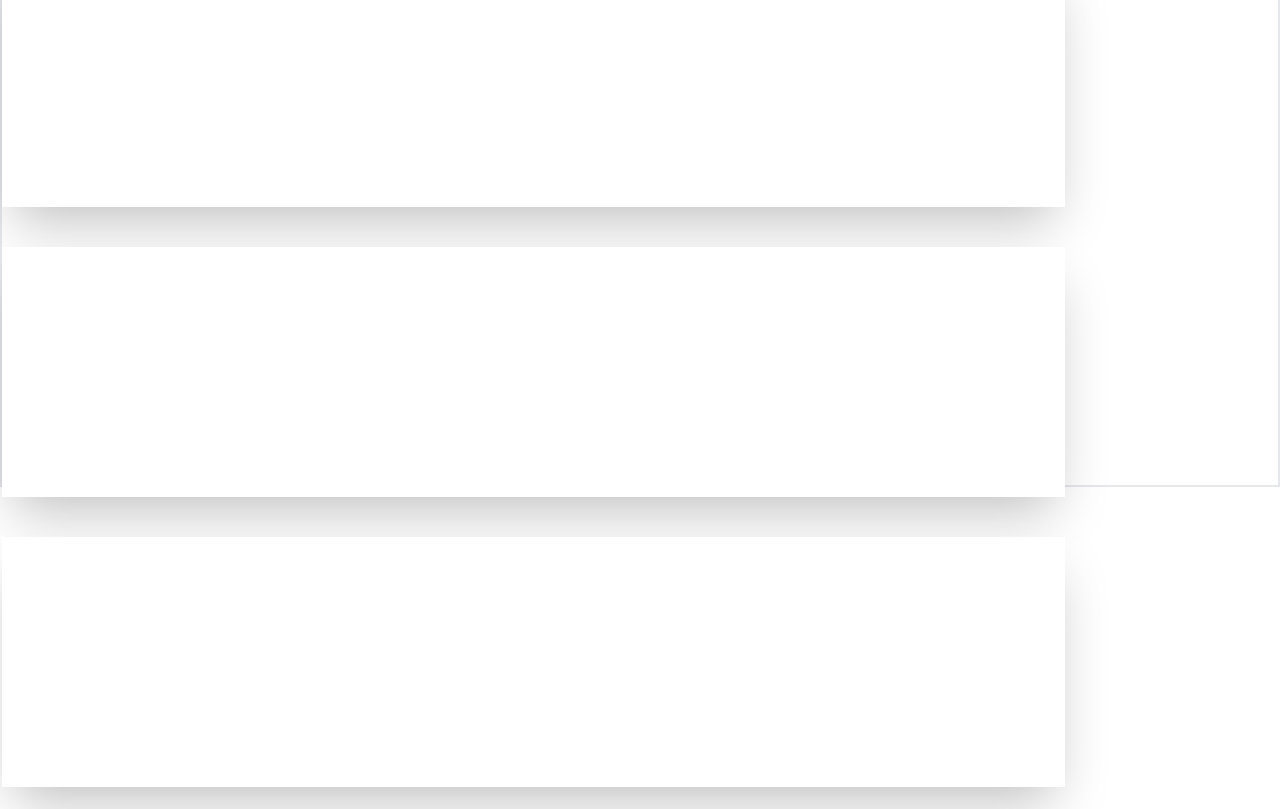
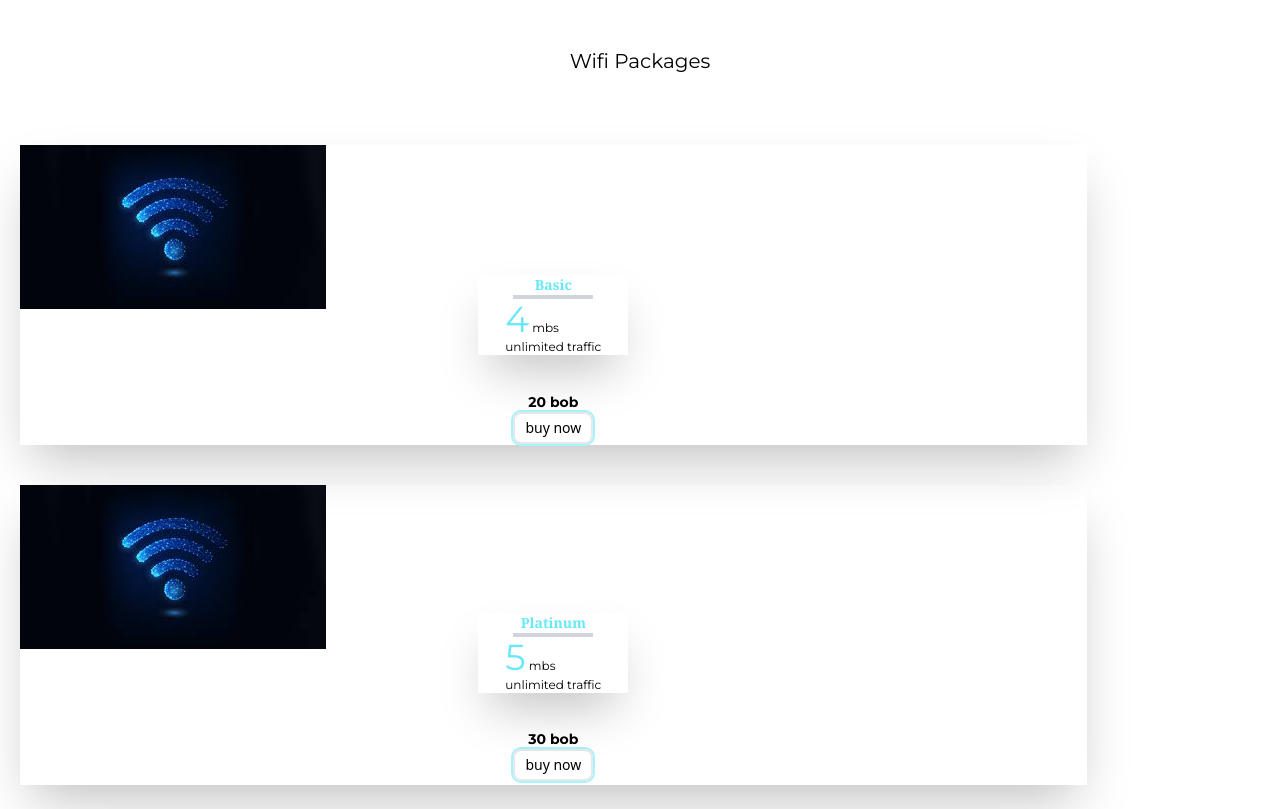
Before and after one commit to malcomowilla/captive-portal, a React (Vite) app: page / in a window 1280 px wide. Shown: the part 571-1380 px from the top of the page. Built offline with nearby package versions, Linux system fonts and the light colour scheme; what @shrutibalasa/tailwind-grid-auto-fit would draw is missing.

Commit message:
done with implementing the ui and intergrating with mybackend rails mpesa api

```diff
--- a/src/App.jsx
+++ b/src/App.jsx
@@ -1,10 +1,50 @@
 
 import {HomePage, WifiPackages} from '../src/constants/index'
+import { useState, useRef, useEffect } from 'react'
+
+function App() {
+const [form, setForm] = useState(false)
+const [amount, setAmount] = useState('')
+const [phoneNumber, setPhoneNUmber] = useState('')
+const [error, setError] = useState(null)
+const [loading, setLoading] = useState(false)
+
+const formData = {amount:amount,  phone_number:phoneNumber}
+console.log(formData)
+
+const handleSubmit = async (e)=> {
+  e.preventDefault()
+  try {
+    let res = await fetch('http://localhost:3000/stk_push', {
+      method: 'POST',
+      headers:{
+        "Content-Type": "application/json"
+      },
+      body: JSON.stringify(formData)
+
+    })
+
+    let data = await res.json()
+if (res.status === 200) {
+  setError(null)
+  console.log(data)
+} else {
+  setError('Something went wrong please try again')
+}
+  } catch (error) {
+    setError('An error occured please try again')
+
+    console.log(error)
+  }
+}
+useEffect(()=> {
+
+}, [amount], [phoneNumber] [form])
 
 
 
 
-function App() {
+
 
   return (
 <main>
@@ -12,9 +52,9 @@ function App() {
   <HomePage/>
 </section>
 
-<section>
-<WifiPackages/>
-
+<section className='translate-y-[190px]'>
+<WifiPackages form={form} setForm={setForm}  useRef={useRef}  amount={amount} setAmount={setAmount}  phoneNumber={phoneNumber}  setPhoneNUmber={setPhoneNUmber}
+  handleSubmit={handleSubmit}/>
 </section>
 </main>
   )
--- /dev/null
+++ b/src/components/Form.jsx
@@ -0,0 +1,24 @@
+
+const Form = ({form, setForm, amount, setAmount , phoneNumber,  setPhoneNUmber, handleSubmit}) => {
+
+  return (
+
+
+    <div className="w-[500px]  aspect-[10/5] m-auto relative max-sm:top-[200px]
+     shadow-2xl items-center grid justify-center  bg-gray-400 max-sm:translate-x-[-15px]  rounded-2xl opacity-80">
+        <p className="translate-x-[40px] font-montserrat tracking-widest">Pay with <span className="text-green-400 font-bold">Mpesa</span></p>
+        <form className="flex flex-col  justify-center items-center " onSubmit={handleSubmit}>
+<label >Phone Number</label>
+<input type="text" className="border-2 w-fit rounded-2xl outline-none"   name="phone_number" value={phoneNumber} onChange={(e)=> setPhoneNUmber(e.target.value)}/><br /><br />
+<label >Amount</label>
+<input type="number" className="border-2 w-fit  rounded-2xl translate-y-[-5px] outline-none" value={amount} onChange={(e)=> setAmount(e.target.value)} />
+<button type="submit" className="border-4 ring-2 ring-green-600 w-fit text-xs bg-gray-200 rounded-2xl "  >Pay Now</button>
+<button className="" onClick={()=> setForm(!form)} >x</button>
+        </form>
+    </div>
+  )
+
+
+}
+
+export default Form
--- a/src/components/WifiPackageCards.jsx
+++ b/src/components/WifiPackageCards.jsx
@@ -1,19 +1,143 @@
 
-const WifiPackageCards = () => {
-  return (
-    <div className="w-full h-96 grid grid-auto-fit gap-10 mt-[70px]" >
+import {wifiImage} from '../constants/image'
 
-        <div className="shadow-2xl bg-white w-5/6 h-[250px] " ></div>
-        <div className="shadow-2xl bg-white w-5/6 h-[250px]" ></div>
-        <div className="shadow-2xl bg-white w-5/6 h-[250px]" ></div>
-        <div className="shadow-2xl bg-white w-5/6 h-[250px]" ></div>
-        <div className="shadow-2xl bg-white w-5/6 h-[250px]" ></div>
+import Form from './Form'
+
+
+
+const WifiPackageCards = ({form, setForm, amount, setAmount , phoneNumber,  setPhoneNUmber, handleSubmit }) => {
+
+
+
+  const handleForm = ()=> {
+    setForm(!form)
+
+
+
+    // sectionElement.current.classList.toggle('opacity-0')
+    // sectionElement.current.classList.toggle('translate-y-[500px]');
 
 
 
 
+  }
+  return (
+
+    <div className="w-full h-96 grid grid-auto-fit  gap-10 mt-[70px] translate-x-5 " >
+
+
+
+     <div className="shadow-2xl w-5/6 h-[300px] grid grid-auto-fit " >
+
+<img src={wifiImage} alt='networ-image' className=' object-contain max-sm:w-full ' />
+
+<div className='  max-sm:translate-y-[-50px]  shadow-2xl bg-white w-[150px] h-20 flex flex-col justify-center items-center relative z-40 bottom-9 m-auto '>
+
+<h1 className='text-sm text-cyan-300 font-serif font-bold'>Basic</h1>
+<hr className='border-2 w-20 mx-auto border-gray-300'/>
+<p className='text-xs font-montserrat'> <span className='text-4xl text-cyan-300'>4</span> mbs  <br />unlimited traffic</p>
+</div>
+<p className='  max-sm:translate-y-[-50px]  text-sm w-auto m-auto font-montserrat font-semibold hover:text-xl'>20 bob</p>
+<button className={` max-sm:translate-y-[-40px]   border-2 w-[80px] h-8 text-sm mx-auto rounded-lg ring-cyan-200 ring-2 hover:ring-black
+
+
+
+` } onClick={handleForm}>buy now</button>
+
         </div>
+
+
+
+
+
+
+
+
+
+
+        <div className="shadow-2xl    w-5/6 h-[300px]" >
+
+        <img src={wifiImage} alt='networ-image' className='mix-blend-multiply object-contain max-sm:w-full' />
+
+<div className=' max-sm:translate-y-[-50px]    shadow-2xl bg-white w-[150px] h-20 flex flex-col justify-center items-center relative z-40 bottom-9 m-auto '>
+
+<h1 className='text-sm text-cyan-300 font-serif font-bold'>Platinum</h1>
+<hr className='border-2 w-20 mx-auto border-gray-300'/>
+<p className='text-xs font-montserrat'> <span className='text-4xl text-cyan-300'>5</span> mbs  <br />unlimited traffic</p>
+
+</div >
+
+
+<div className='w-full flex justify-center'>
+
+<p className='   max-sm:translate-y-[-50px]  text-sm w-auto  font-montserrat font-semibold hover:text-xl'>30 bob</p>
+
+
+</div>
+
+<div className='w-full flex '>
+
+  <button className='  max-sm:translate-y-[-40px]   border-2 w-[80px] h-8 text-sm mx-auto rounded-lg ring-cyan-200 ring-2 hover:ring-black' onClick={handleForm}>buy now</button>
+</div>
+
+        </div>
+
+
+
+
+
+
+        <div className="shadow-2xl bg-white w-5/6 h-[300px]" >
+
+
+
+
+        <img src={wifiImage} alt='networ-image' className='mix-blend-multiply object-contain max-sm: w-full' />
+
+<div className=' max-sm:translate-y-[-50px]   shadow-2xl bg-white w-[150px] h-20 flex flex-col justify-center items-center relative z-40 bottom-9 m-auto '>
+
+<h1 className='text-sm text-cyan-300 font-serif font-bold'>Premium</h1>
+<hr className='border-2 w-20 mx-auto border-gray-300'/>
+<p className='    text-xs font-montserrat'> <span className='text-4xl text-cyan-300'>10</span> mbs  <br />unlimited traffic</p>
+</div>
+
+<div className='w-full flex justify-center'>
+
+<p className=' max-sm:translate-y-[-50px] text-sm w-auto  font-montserrat font-semibold hover:text-xl'>50 bob</p>
+
+
+</div>
+<div className='w-full flex '>
+  <button className=' max-sm:translate-y-[-40px]  border-2 w-[80px] h-8 text-sm mx-auto rounded-lg ring-cyan-200 ring-2 hover:ring-black'  onClick={handleForm}>buy now</button>
+</div>
+
+
+        </div>
+
+      {/* <section
+ className='w-screen  border-4 backdrop-blur-md relative bottom-[400px]  grid grid-auto-fit z-50 h-[500px] translate-x-[-13px]
+  '
+
+      >
+      {form && <Form  form={form} setForm={setForm}/>}
+      </section>
+       */}
+
+
+{form && (
+        <>
+          <div className="fixed translate-x-[-15px] max-sm:absolute max-sm:h-screen  inset-0 h-screen bg-black bg-opacity-50 backdrop-blur-lg z-50 grid grid-auto-fit w-screen" ></div>
+          <section className="absolute w-screen grid grid-auto-fit  top-1/2 left-1/2 transform -translate-x-1/2 -translate-y-1/2 z-50">
+            <Form form={form} setForm={setForm}   amount={amount} setAmount={setAmount}  phoneNumber={phoneNumber}
+             setPhoneNUmber={setPhoneNUmber} handleSubmit={handleSubmit} />
+          </section>
+        </>
+      )}
+        </div>
+
   )
+
+
 }
 
 export default WifiPackageCards
--- a/src/constants/image.jsx
+++ b/src/constants/image.jsx
@@ -1,2 +1,4 @@
 import routerImage from '../assets/router2.jpeg'
-export {routerImage}
+import wifiImage from '../images/captive-portal.jpeg'
+
+export {routerImage, wifiImage}
--- a/src/sections/HomePage.jsx
+++ b/src/sections/HomePage.jsx
@@ -14,7 +14,7 @@ const HomePage = () => {
 <div className="bg-wifi h-96  space-x-[80px]  bg-cover bg-center filter contrast-[100%]
  bg-no-repeat  grid-auto-fit grid" >
 
-<div className="border-2 w-fit h-fit   ml-[100px] mt-[50px]">
+<div className=" w-fit h-fit   ml-[100px] mt-[50px]">
 <motion.p whileHover={{scale: 1.5}} className="text-xl font-thin ">Providing Finest<br/>
      <span className=" lg:font-bold text-4xl max-sm:text-2xl max-sm:font-semibold">Internet Services</span></motion.p>
 
--- a/src/sections/WifiPackages.jsx
+++ b/src/sections/WifiPackages.jsx
@@ -1,3 +1,4 @@
+import { useRef } from "react"
 import WifiPackageCards from "../components/WifiPackageCards"
 
 
@@ -5,20 +6,17 @@ import WifiPackageCards from "../components/WifiPackageCards"
 
 
 
-
-
-
-
-
-const WifiPackages = () => {
+const WifiPackages = ({form, setForm,  amount, setAmount , phoneNumber,  setPhoneNUmber, handleSubmit}) => {
   return (
 
 <section >
-<div className=" mt-11 border-2 w-full h-[630px]">
+<div className=" mt-11  w-full h-[630px]">
 
 <p className="text-center font-montserrat text-xl">Wifi Packages</p>
 
-    <WifiPackageCards />
+    <WifiPackageCards form={form} setForm={setForm} useRef={useRef} amount={amount} setAmount={setAmount} phoneNumber={phoneNumber} setPhoneNUmber={setPhoneNUmber}
+    handleSubmit={handleSubmit}
+     />
 </div>
 
 </section>    )
```
Also changed, not shown: src/images/captive-portal.jpeg (added).
